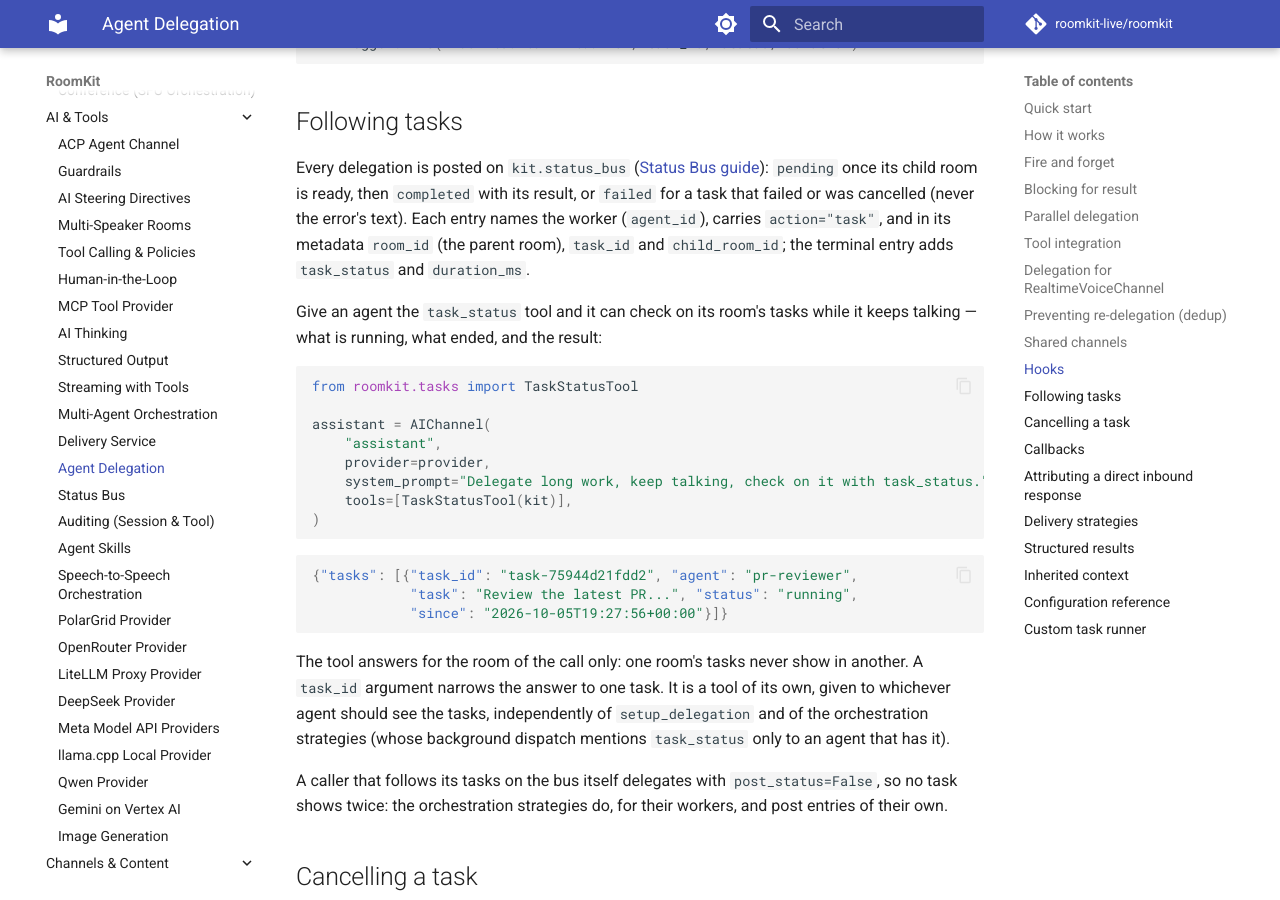
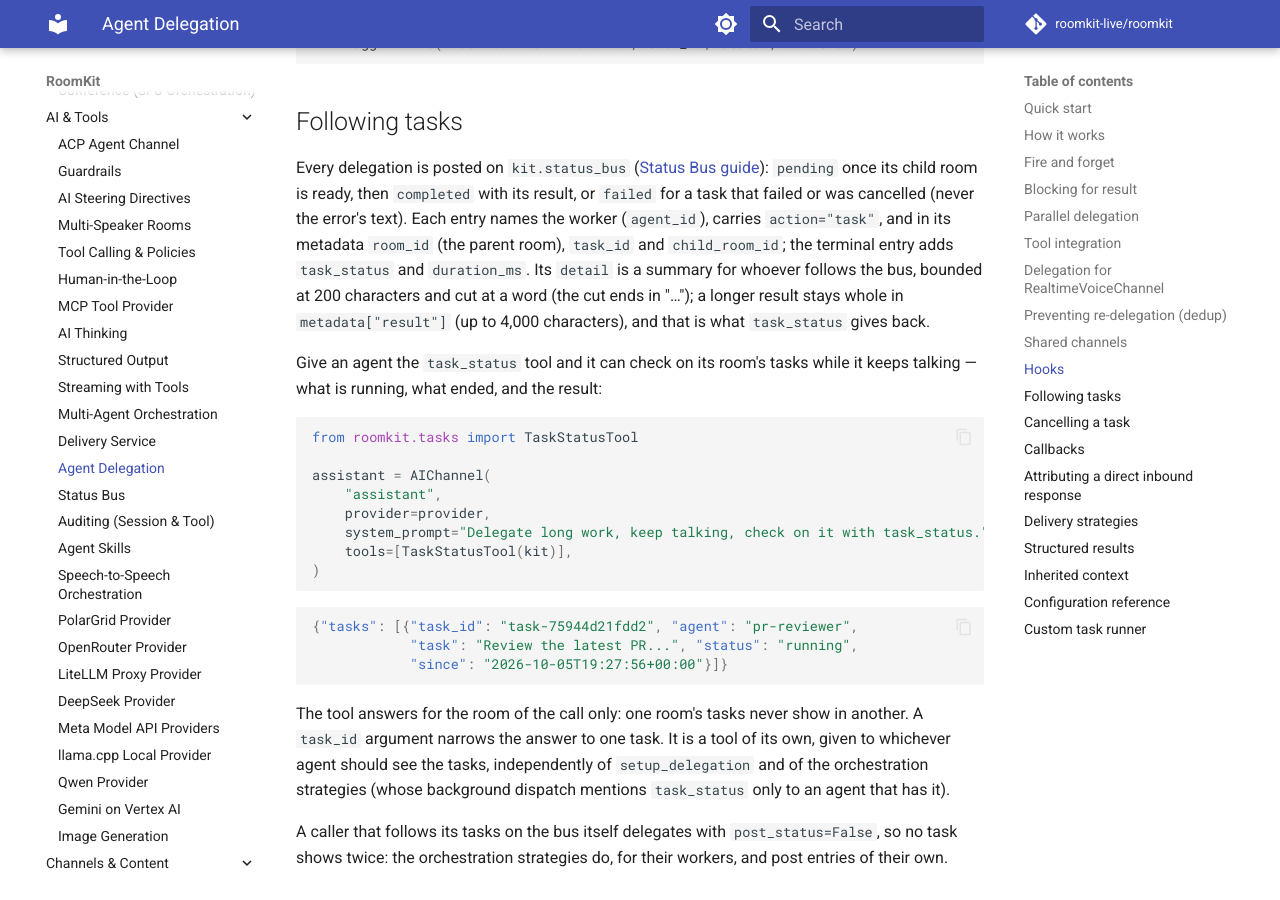
Before and after one commit to roomkit-live/roomkit-docs, an MkDocs documentation site: the page built from docs/guides/agent-delegation.md, in a window 1280 px wide and 900 px high, scrolled down 6085 px. Built offline with MkDocs 1.6.1 and Material for MkDocs 9.7.7, drawn with Linux system fonts in a browser that asks for light colours; comment, search, counter and statistics services are not loaded.

Commit message:
docs(tasks): a task's summary is bounded, task_status gives the whole result (RMK-556)

```diff
--- a/docs/guides/agent-delegation.md
+++ b/docs/guides/agent-delegation.md
@@ -271,7 +271,10 @@ Every delegation is posted on `kit.status_bus` ([Status Bus guide](status-bus.md
 `failed` for a task that failed or was cancelled (never the error's text). Each
 entry names the worker (`agent_id`), carries `action="task"`, and in its metadata
 `room_id` (the parent room), `task_id` and `child_room_id`; the terminal entry
-adds `task_status` and `duration_ms`.
+adds `task_status` and `duration_ms`. Its `detail` is a summary for whoever
+follows the bus, bounded at 200 characters and cut at a word (the cut ends in
+"…"); a longer result stays whole in `metadata["result"]` (up to 4,000
+characters), and that is what `task_status` gives back.
 
 Give an agent the `task_status` tool and it can check on its room's tasks while
 it keeps talking — what is running, what ended, and the result:
```
Also changed, not shown: docs/guides/status-bus.md (+1 -1 lines).
